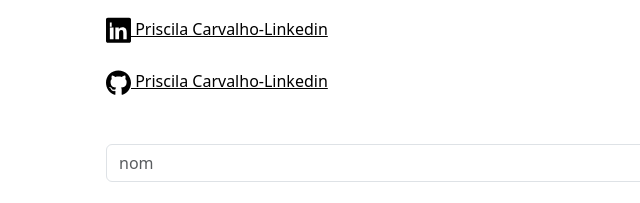
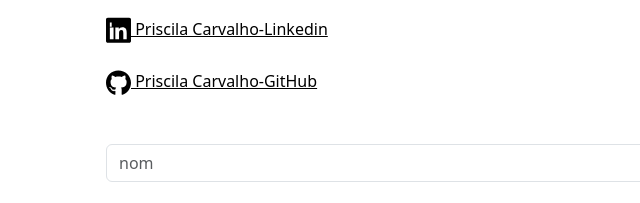
Before and after one commit to pri-carvalho/monSite, a plain HTML site: page contact.html in a window 1280 px wide. Shown: the part 342-545 px from the top of the page, 0-640 px from the left. Drawn offline with Linux system fonts and the light colour scheme; some packages are replaced by stand-ins of ours.

Commit message:
add link gitHub

```diff
--- a/contact.html
+++ b/contact.html
@@ -84,10 +84,10 @@
             </div>
 
             <div>
-              <a class="icon" href="https://www.linkedin.com/in/priscila-carvalho-6bb23473/" target="">
+              <a class="icon" href="https://github.com/pri-carvalho" target="">
                 <svg xmlns="http://www.w3.org/2000/svg" width="25" heigth="20" viewBox="0 0 496 512"><!--! Font Awesome Pro 6.4.0 by @fontawesome - https://fontawesome.com License - https://fontawesome.com/license (Commercial License) Copyright 2023 Fonticons, Inc. --><path d="M165.9 397.4c0 2-2.3 3.6-5.2 3.6-3.3.3-5.6-1.3-5.6-3.6 0-2 2.3-3.6 5.2-3.6 3-.3 5.6 1.3 5.6 3.6zm-31.1-4.5c-.7 2 1.3 4.3 4.3 4.9 2.6 1 5.6 0
                   6.2-2s-1.3-4.3-4.3-5.2c-2.6-.7-5.5.3-6.2 2.3zm44.2-1.7c-2.9.7-4.9 2.6-4.6 4.9.3 2 2.9 3.3 5.9 2.6 2.9-.7 4.9-2.6 4.6-4.6-.3-1.9-3-3.2-5.9-2.9zM244.8 8C106.1 8 0 113.3 0 252c0 110.9 69.8 205.8 169.5 239.2 12.8 2.3 17.3-5.6 17.3-12.1 0-6.2-.3-40.4-.3-61.4 0 0-70 15-84.7-29.8 0 0-11.4-29.1-27.8-36.6 0 0-22.9-15.7 1.6-15.4 0 0 24.9 2 38.6 25.8 21.9 38.6 58.6 27.5 72.9 20.9 2.3-16 8.8-27.1 16-33.7-55.9-6.2-112.3-14.3-112.3-110.5 0-27.5 7.6-41.3 23.6-58.9-2.6-6.5-11.1-33.3 2.6-67.9 20.9-6.5 69 27 69 27 20-5.6 41.5-8.5 62.8-8.5s42.8 2.9 62.8 8.5c0 0 48.1-33.6 69-27 13.7 34.7 5.2 61.4 2.6 67.9 16 17.7 25.8 31.5 25.8 58.9 0 96.5-58.9 104.2-114.8 110.5 9.2 7.9 17 22.9 17 46.4 0 33.7-.3 75.4-.3 83.6 0 6.5 4.6 14.4 17.3 12.1C428.2 457.8 496 362.9 496 252 496 113.3 383.5 8 244.8 8zM97.2 352.9c-1.3 1-1 3.3.7 5.2 1.6 1.6 3.9 2.3 5.2 1 1.3-1 1-3.3-.7-5.2-1.6-1.6-3.9-2.3-5.2-1zm-10.8-8.1c-.7 1.3.3 2.9 2.3 3.9 1.6 1 3.6.7 4.3-.7.7-1.3-.3-2.9-2.3-3.9-2-.6-3.6-.3-4.3.7zm32.4 35.6c-1.6 1.3-1 4.3 1.3 6.2 2.3 2.3 5.2 2.6 6.5 1 1.3-1.3.7-4.3-1.3-6.2-2.2-2.3-5.2-2.6-6.5-1zm-11.4-14.7c-1.6 1-1.6 3.6 0 5.9 1.6 2.3 4.3 3.3 5.6 2.3 1.6-1.3 1.6-3.9 0-6.2-1.4-2.3-4-3.3-5.6-2z"/></svg>
-                </svg> Priscila Carvalho-Linkedin</a>
+                </svg> Priscila Carvalho-GitHub</a>
             </div>
 
 
```
